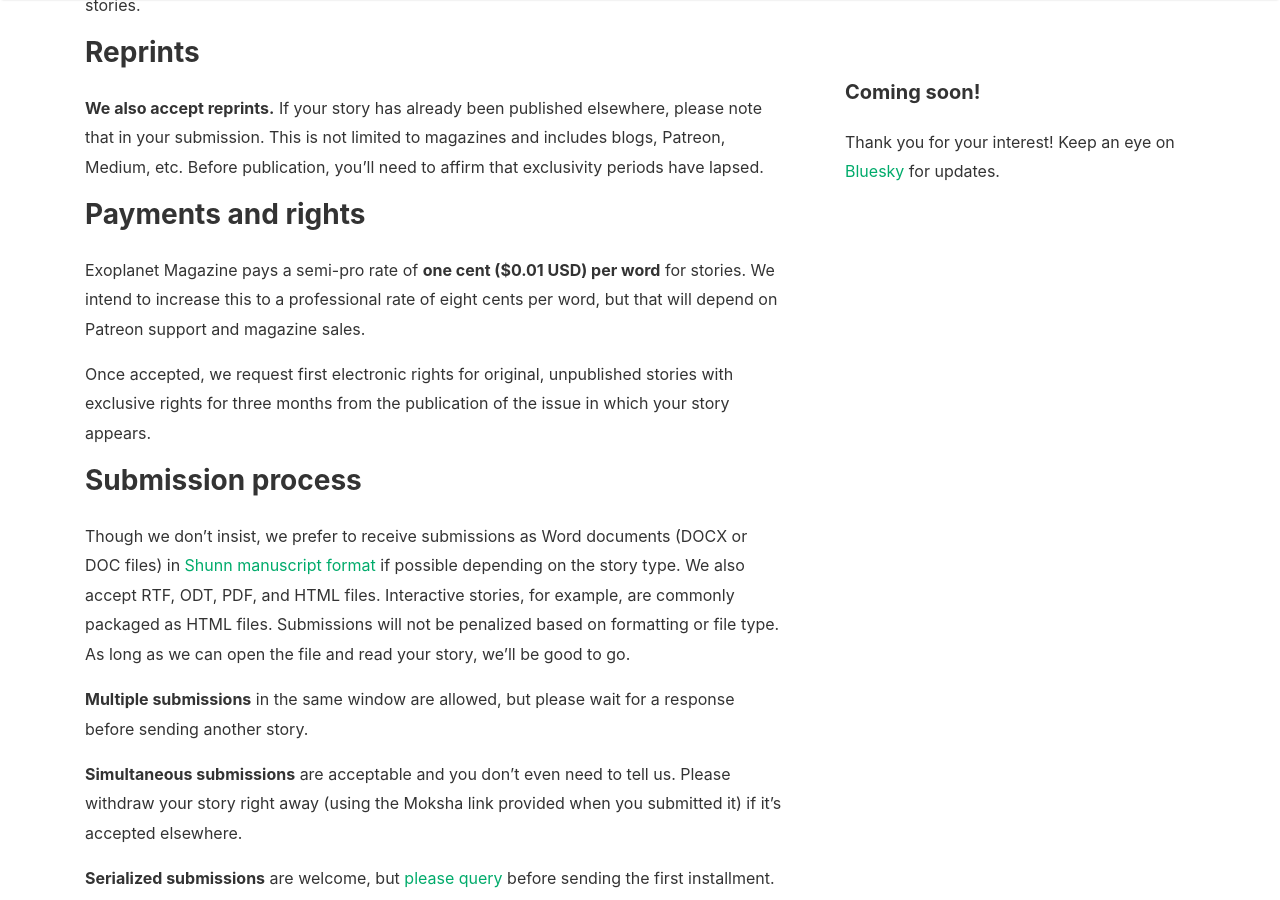
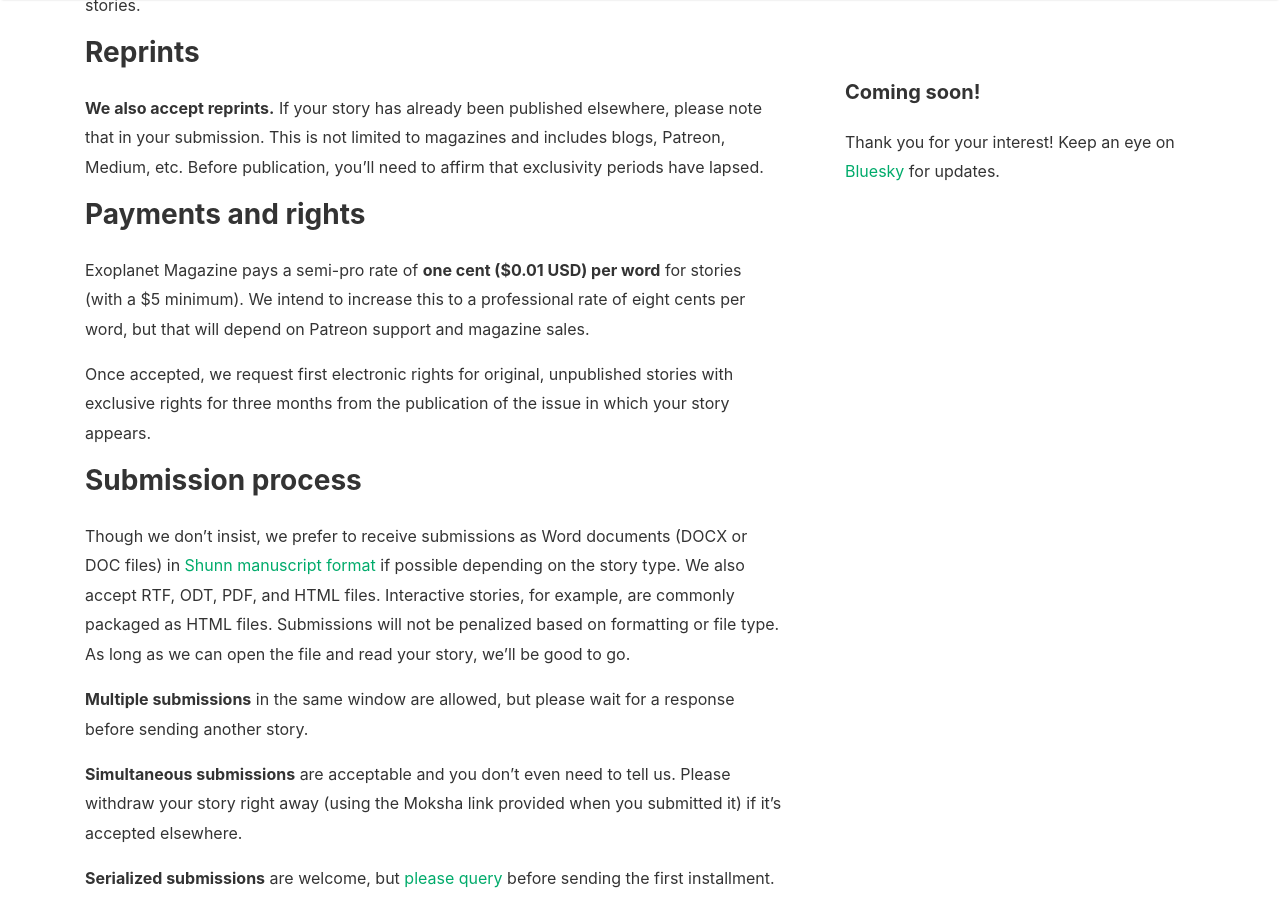
Before and after one commit to ExoplanetMag/exoplanetmag.github.io, a Jekyll site: the page built from _pages/submissions.md, in a window 1280 px wide and 900 px high, scrolled down 1364 px. Built offline with Jekyll 4.4.1, drawn with Linux system fonts in a browser that asks for light colours; nearby versions of some CDN libraries.

Commit message:
Add minimum story payment

```diff
--- a/_pages/submissions.md
+++ b/_pages/submissions.md
@@ -44,7 +44,7 @@ Sex, violence, and profanity are acceptable if they’re integral to the story.
 
 ### Payments and rights
 
-Exoplanet Magazine pays a semi-pro rate of **one cent ($0.01 USD) per word** for stories. We intend to increase this to a professional rate of eight cents per word, but that will depend on Patreon support and magazine sales.
+Exoplanet Magazine pays a semi-pro rate of **one cent ($0.01 USD) per word** for stories (with a $5 minimum). We intend to increase this to a professional rate of eight cents per word, but that will depend on Patreon support and magazine sales.
 
 Once accepted, we request first electronic rights for original, unpublished stories with exclusive rights for three months from the publication of the issue in which your story appears.
 
```
